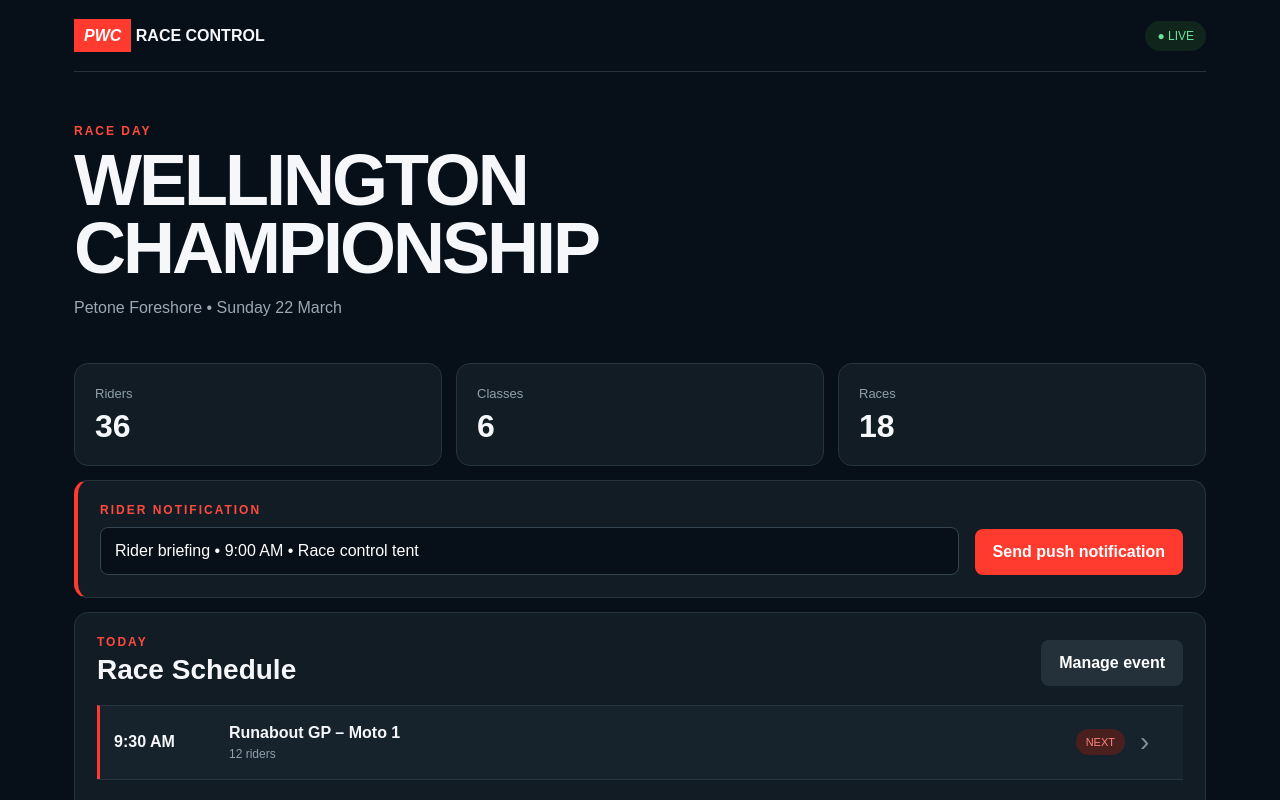
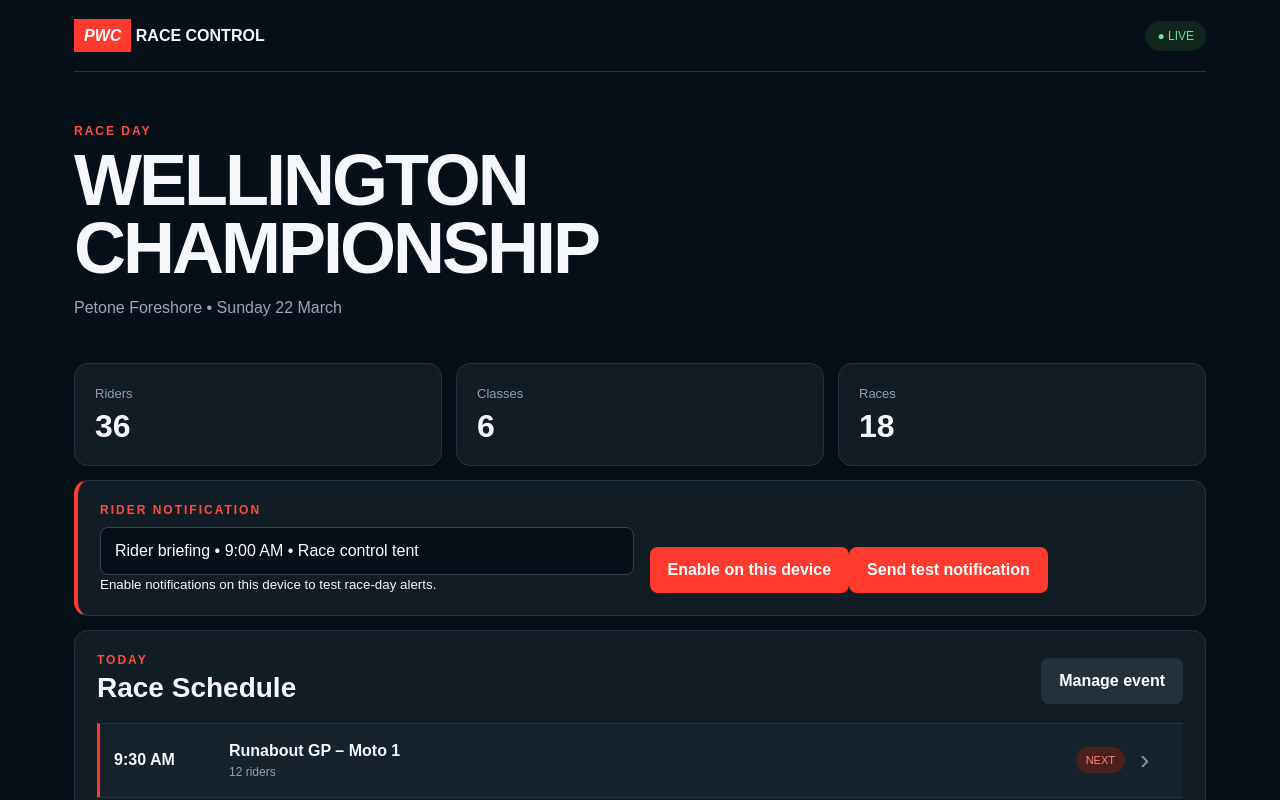
Before and after one commit to jazzy2b2003-hue/Jetski-app-prototype1, a Next.js app: page / in a window 1280 px wide. Shown: the top 800 px of the page. Built offline with nearby package versions, Linux system fonts and the light colour scheme.

Commit message:
Add installable browser notification testing

```diff
--- a/app/page.tsx
+++ b/app/page.tsx
@@ -1,6 +1,6 @@
 'use client';
 
-import { useState } from 'react';
+import { useEffect, useState } from 'react';
 import Link from 'next/link';
 
 const races = [
@@ -10,13 +10,35 @@ const races = [
 ];
 
 export default function Home() {
-  const [notice, setNotice] = useState('Rider briefing • 9:00 AM • Race control tent');
-  const [sent, setSent] = useState(false);
+  const [notice,setNotice]=useState('Rider briefing • 9:00 AM • Race control tent');
+  const [sent,setSent]=useState(false);
+  const [permission,setPermission]=useState('default');
+  const [message,setMessage]=useState('Enable notifications on this device to test race-day alerts.');
+
+  useEffect(()=>{
+    if('Notification' in window) setPermission(Notification.permission);
+    if('serviceWorker' in navigator) navigator.serviceWorker.register('/sw.js');
+  },[]);
+
+  async function enableNotifications(){
+    if(!('Notification' in window)){setMessage('Notifications are not supported in this browser.');return;}
+    const result=await Notification.requestPermission();
+    setPermission(result);
+    setMessage(result==='granted'?'Notifications enabled on this device.':'Notification permission was not enabled.');
+  }
+
+  async function sendTestNotification(){
+    if(permission!=='granted'){setMessage('Enable notifications first.');return;}
+    const registration=await navigator.serviceWorker.ready;
+    await registration.showNotification('PWC Race Control',{body:notice,icon:'/icon.svg',badge:'/icon.svg',tag:'race-control-alert'});
+    setSent(true);setMessage('Test notification sent to this device.');
+  }
+
   return <main>
     <header className="topbar"><div><span className="mark">PWC</span><strong> RACE CONTROL</strong></div><span className="live">● LIVE</span></header>
     <section className="hero"><p className="eyebrow">RACE DAY</p><h1>Wellington Championship</h1><p>Petone Foreshore • Sunday 22 March</p></section>
     <section className="grid stats"><article><span>Riders</span><strong>36</strong></article><article><span>Classes</span><strong>6</strong></article><article><span>Races</span><strong>18</strong></article></section>
-    <section className="panel alert"><div><p className="eyebrow">RIDER NOTIFICATION</p><input value={notice} onChange={e=>{setNotice(e.target.value);setSent(false)}} /></div><button onClick={()=>setSent(true)}>{sent?'✓ Sent to riders':'Send push notification'}</button></section>
+    <section className="panel alert notificationPanel"><div><p className="eyebrow">RIDER NOTIFICATION</p><input value={notice} onChange={e=>{setNotice(e.target.value);setSent(false)}}/><small className="notificationHelp">{message}</small></div><div className="notificationButtons">{permission!=='granted'&&<button className="secondary" onClick={enableNotifications}>Enable on this device</button>}<button onClick={sendTestNotification}>{sent?'✓ Test sent':'Send test notification'}</button></div></section>
     <section className="panel"><div className="sectionTitle"><div><p className="eyebrow">TODAY</p><h2>Race Schedule</h2></div><button className="secondary">Manage event</button></div><div className="raceList">{races.map((race,i)=><div className={i===0?'race active':'race'} key={race.name}><div className="time">{race.time}</div><div className="raceInfo"><strong>{race.name}</strong><span>{race.riders} riders</span></div><span className="pill">{race.status}</span><Link className="arrow" href="/scoring">›</Link></div>)}</div></section>
     <section className="grid actions"><Link className="actionCard" href="/scoring"><span>🏁</span><strong>Live Scoring</strong><small>Enter finishes & penalties</small></Link><button><span>👤</span><strong>Riders</strong><small>Entries & check-in</small></button><button><span>📣</span><strong>Notifications</strong><small>Briefings & race calls</small></button></section>
     <footer>Prototype • Race organiser view</footer>
```
